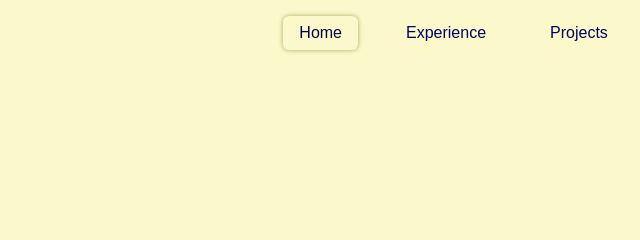
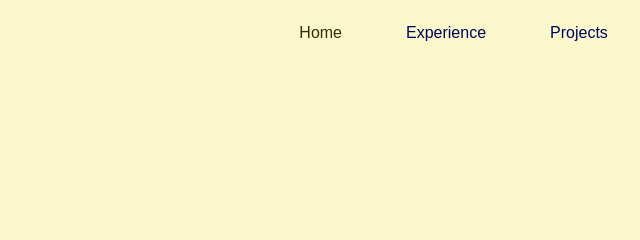
Before and after one commit to eissafaheem/eissafaheem, a plain HTML site: page index.html in a window 1280 px wide. In both pictures the pointer is over the link "Home". Shown: the top 240 px of the page, 409-1049 px from the left. Drawn offline with Linux system fonts and the light colour scheme.

Commit message:
Feat: nav options hover style

```diff
--- a/style.css
+++ b/style.css
@@ -143,8 +143,7 @@ nav {
 }
 
 .navigation a:hover {
-    box-shadow: 0 0 5px var(--app_background_2_color);
-    border-radius: var(--app_border_radius);
+    color: var(--app_border_color);
 }
 
 section.home {
```
